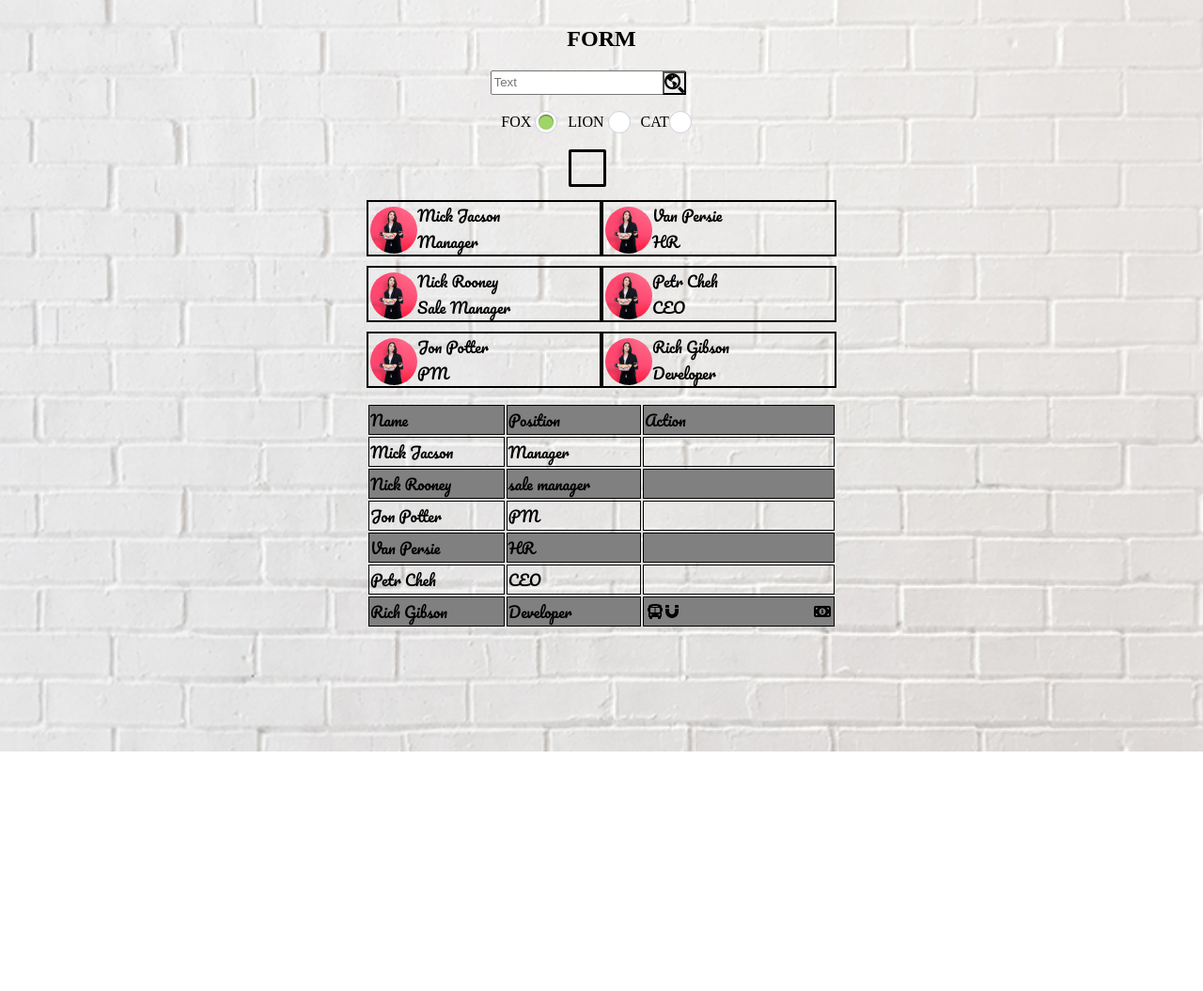
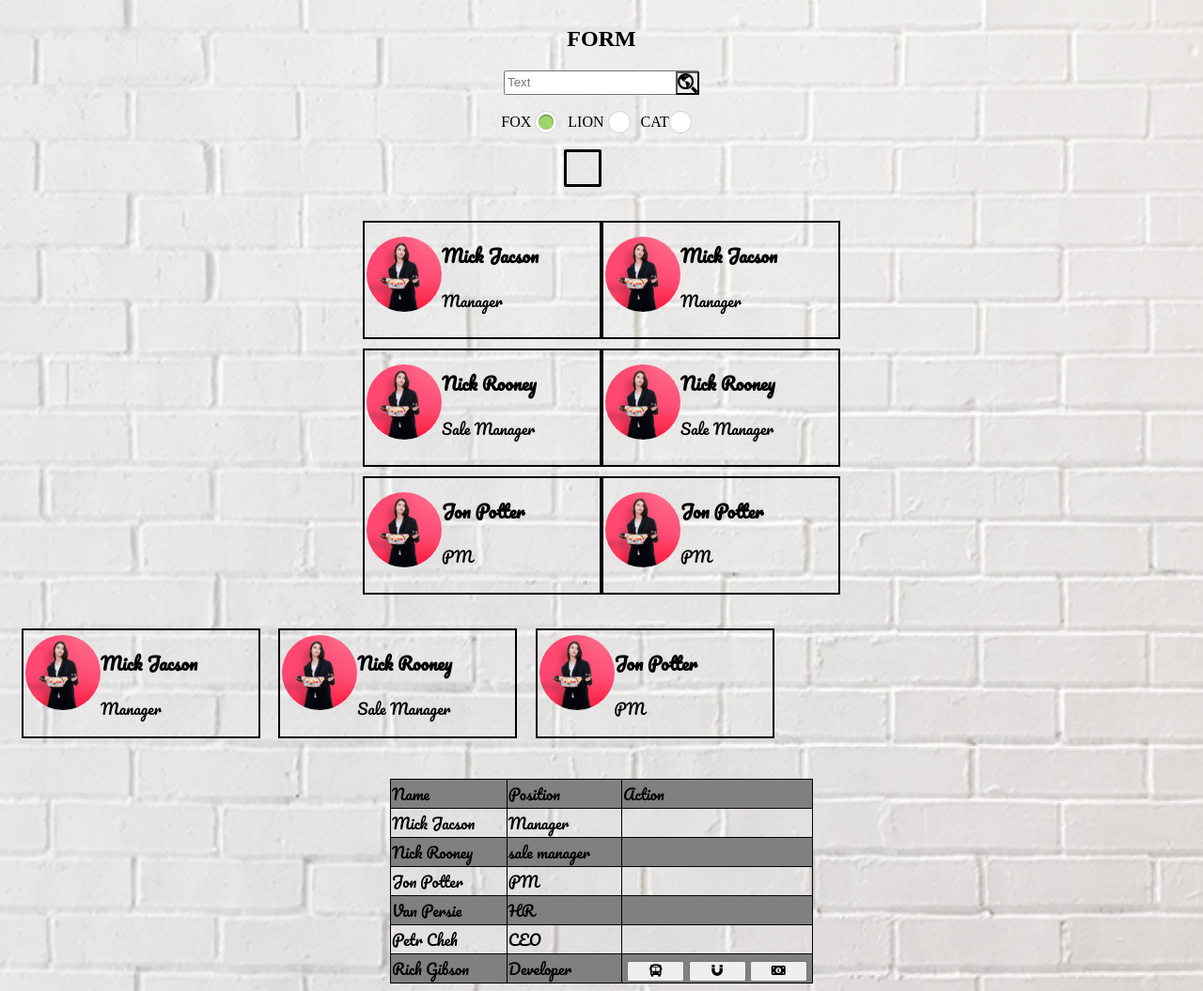
Before and after one commit to AndriiKostela/blabla, a plain HTML site: page index.html in a window 1280 px wide. Shown: the whole page at 94% size. Before the commit the page ends 800 px from the top, so only its background shows below. Drawn offline with Linux system fonts and the light colour scheme.

Commit message:
Initial123456

```diff
--- a/css/main.css
+++ b/css/main.css
@@ -1,58 +1,105 @@
-body{
+body {
     background-image: url(../img/back.jpg);
     background-size: cover;
     background-repeat: no-repeat;
 }
 
-.form{
+.form {
     display: flex;
     flex-direction: column;
-    align-items:center;
+    align-items: center;
 }
 
-#text{
+#text {
     height: 20px;
+    right: 125px;
     padding-right: 25px;
-
-
-}
-.text{
-     display:block;
-     margin-bottom: 20px;
-
 }
 
+.text {
+    margin-bottom: 20px;
+    position: relative;
+}
 
-.list{
-    display: flex;
-    width: auto;
-    flex-direction: row;
-    justify-content:center;
-    margin-top: 100px;
-}
-.btn{
+.btn {
     width: 25px;
     height: 25px;
     background-image: url(../img/search.png);
     background-size: cover;
-     position: relative;
+    position: absolute;
     vertical-align: middle;
-    right: 29px;
+    right: 0;
+    top: 1px;
 }
 
+.radio {
+    vertical-align: top;
+    width: 17px;
+    height: 17px;
+    margin: 0 3px 0 0;
+}
+
+.radio+label {
+    cursor: pointer;
+}
+
+.radio:not(checked) {
+    position: absolute;
+    opacity: 0;
+}
+
+.radio:not(checked)+label {
+    position: relative;
+    padding: 0 0 0 35px;
+}
+
+.radio:not(checked)+label:before {
+    content: '';
+    position: absolute;
+    top: -3px;
+    left: 0;
+    width: 22px;
+    height: 22px;
+    border: 1px solid #CDD1DA;
+    border-radius: 50%;
+    background: #FFF;
+}
+
+.radio:not(checked)+label:after {
+    content: '';
+    position: absolute;
+    top: 1px;
+    left: 4px;
+    width: 16px;
+    height: 16px;
+    border-radius: 50%;
+    background: #9FD468;
+    box-shadow: inset 0 1px 1px rgba(0, 0, 0, .5);
+    opacity: 0;
+}
+
+.radio:checked+label:after {
+    opacity: 1;
+}
+
+.checkbox {
+    margin-top: 20px;
+    height: 40px;
+    width: 40px;
+}
 
 input[type="checkbox"] {
     display: none;
-
 }
 
-input[type="checkbox"] + label {
-    position: relative;
-    padding-left: 10px;
+input[type="checkbox"]+label {
+    height: 40px;
+    width: 40px;
+    position: absolute;
     margin-left: 20px;
 }
 
-input[type="checkbox"] + label:before {
+input[type="checkbox"]+label:before {
     content: ' ';
     position: absolute;
     top: 0;
@@ -64,126 +111,184 @@ input[type="checkbox"] + label:before {
     box-sizing: border-box;
 }
 
-input[type="checkbox"]:checked + label:after {
+input[type="checkbox"]:checked+label:after {
     content: '\263B';
     position: absolute;
     top: -11px;
-    right: 15px;
+    right: 46px;
     width: 40px;
     height: 40px;
     color: green;
     font-size: 48px;
 }
-.checkbox{
+
+.list {
+    display: flex;
+    width: auto;
+    flex-direction: row;
+    justify-content: center;
+    margin-top: 100px;
     margin-top: 20px;
+    font-family: 'Pacifico', cursive;
 }
-.list{
+
+.logo {
+    margin-left: 2px;
+    margin-top: 5px;
+    float: left;
+}
+
+.list ul {
+    padding-left: 0;
+}
+
+.list ul li {
+    border: 2px solid black;
+    width: 250px;
+    overflow: hidden;
+    display: block;
+}
+
+.list ul li img {
+    height: 80px;
+    border-radius: 50%;
+}
+
+.list ul :last-child {
+    margin-top: 10px;
+}
+
+.list ul :first-child {
+    margin-bottom: 10px;
+}
+
+h3 p {
+    float: left;
+}
+.list2 {
+    margin-top: 100px;
     margin-top: 20px;
     font-family: 'Pacifico', cursive;
 
 }
-.list ul li{
-    border:2px solid black;
+
+.logo {
+    margin-left: 2px;
+    margin-top: 5px;
+    float: left;
+
+}
+
+.list2 ul {
+    padding-left: 0;
+
+}
+
+.list2 ul li {
+    border: 2px solid black;
+    width: 250px;
     overflow: hidden;
-    width: 250px;
-    box-sizing: border-box;
-    display: flex;
+    display: inline-block;
+    margin-bottom:20px;
+    margin-left:15px;
+    position:relative;
+
 
 
 
 }
-.list ul li img{
-    height: 50px;
+
+.list2 ul li img {
+    height: 80px;
     border-radius: 50%;
-    margin-left: 2px;
-    margin-top: 5px;
 }
 
- .list ul li + li{
-     margin-top: 10px;
- }
- .list ul{
-     padding-left: 0;
- }
-
- .table tr:nth-child(odd){
-     background-color:grey;
- }
- .table{
-   margin-top: 100px;
-   margin:auto;
-   font-family: 'Pacifico', cursive;
-   width: 500px;
 
 
+h3 p {
+    float: left;
 }
+
+.table tr:nth-child(odd) {
+    background-color: grey;
+}
+
+.table {
+    margin: auto;
+    font-family: 'Pacifico', cursive;
+    width: 450px;
+    border-collapse: collapse;
+
+}
+
 .table tr td {
-     border:1px solid black;
+    border: 1px solid black;
+
 }
-.table :last-child{
-    width:200px;
+
+.table tr td:last-child {
+    width: 200px;
+    table-layout: fixed;
 }
-.table tr:hover{
+
+.table tr:hover {
     background-color: darkgrey;
 }
 
-.radio {
-  vertical-align: top;
-  width: 17px;
-  height: 17px;
-  margin: 0 3px 0 0;
+#bus:hover {
+    background-color: red;
+    float: left;
 }
-.radio + label {
-  cursor: pointer;
+
+#magneto:hover {
+    background-color: green;
+    float: left;
 }
-.radio:not(checked) {
-  position: absolute;
-  opacity: 0;
+
+#money:hover {
+    background-color: blue;
+    float: left;
 }
-.radio:not(checked) + label {
-  position: relative;
-  padding: 0 0 0 35px;
+
+.action1 {
+    text-align: center;
+    overflow: hidden;
 }
-.radio:not(checked) + label:before {
-  content: '';
-  position: absolute;
-  top: -3px;
-  left: 0;
-  width: 22px;
-  height: 22px;
-  border: 1px solid #CDD1DA;
-  border-radius: 50%;
-  background: #FFF;
+
+.btn1 i {
+    width: 45px;
+    height: 15px;
 }
-.radio:not(checked) + label:after {
-  content: '';
-  position: absolute;
-  top: 1px;
-  left: 4px;
-  width: 16px;
-  height: 16px;
-  border-radius: 50%;
-  background: #9FD468;
-  box-shadow: inset 0 1px 1px rgba(0,0,0,.5);
-  opacity: 0;
+
+.btn2 i {
+    width: 45px;
+    height: 15px;
+}
+
+.btn3 i {
+    width: 45px;
+    height: 15px;
+}
+
+@media screen and (max-width: 750px){
+.list {
+
+    flex-direction: column;
+   align-items: center;
+}
 
 }
-.radio:checked + label:after {
-  opacity: 1;
-}
-#bus:hover{
-    background-color: red;
+@media screen and (max-width: 750px){
+.table {
+    overflow: scroll;
 
 }
-#magneto:hover{
-    background-color: green;
+}
 
+@media screen and (max-width: 828px){
+.list2 ul li {
+
+     float:left;
+     width: 95%;
 }
-#money:hover{
-    background-color: blue;
-
 }
-tr .action1 i {
-    display: table-cell;
-    text-align: right;
-}
--- a/index.html
+++ b/index.html
@@ -3,6 +3,7 @@
 
 <head>
     <meta charset="UTF-8">
+    <meta name="viewport" content="width=device-width, initial-scale=1">
     <title>blabla</title>
     <link href="https://fonts.googleapis.com/css?family=Pacifico" rel="stylesheet">
     <link rel="stylesheet" href="css/main.css" type="text/css">
@@ -32,23 +33,72 @@
 
         </section>
     </form>
-
     <section class="list">
         <div class="list1">
             <ul>
-                <li><img src="img/girl.jpg" alt="girl"> Mick Jacson <br>Manager </li>
-                <li><img src="img/girl.jpg" alt="girl">Nick Rooney <br>Sale Manager</li>
-                <li><img src="img/girl.jpg" alt="girl">Jon Potter <br>PM</li>
+                <li>
+                    <div class="logo"><img src="img/girl.jpg" alt="girl"></div>
+                    <h3>Mick Jacson </h3>
+                    <p>Manager </p>
+                </li>
+                <li>
+                    <div class="logo"><img src="img/girl.jpg" alt="girl"></div>
+                    <h3>Nick Rooney </h3>
+                    <p>Sale Manager</p>
+                </li>
+                <li>
+                    <div class="logo"> <img src="img/girl.jpg" alt="girl"></div>
+                    <h3>Jon Potter</h3>
+                    <p>PM </p>
+                </li>
             </ul>
         </div>
-        <div>
+        <div class="list1">
             <ul>
-                <li><img src="img/girl.jpg" alt="girl">Van Persie <br>HR</li>
-                <li><img src="img/girl.jpg" alt="girl">Petr Cheh <br>CEO</li>
-                <li><img src="img/girl.jpg" alt="girl">Rich Gibson <br>Developer</li>
+                <li>
+                    <div class="logo"><img src="img/girl.jpg" alt="girl"></div>
+                    <h3>Mick Jacson </h3>
+                    <p>Manager </p>
+                </li>
+                <li>
+                    <div class="logo"><img src="img/girl.jpg" alt="girl"></div>
+                    <h3>Nick Rooney </h3>
+                    <p>Sale Manager</p>
+                </li>
+                <li>
+                    <div class="logo"> <img src="img/girl.jpg" alt="girl"></div>
+                    <h3>Jon Potter</h3>
+                    <p> PM </p>
+                </li>
+            </ul>
+            </div>
+        </div>
+    </section>
+
+    <section class="list3">
+        <div class="list2">
+            <ul>
+                <li>
+                    <div class="logo"><img src="img/girl.jpg" alt="girl"></div>
+                    <h3>Mick Jacson </h3>
+                    <p>Manager </p>
+                </li>
+                <li>
+                    <div class="logo"><img src="img/girl.jpg" alt="girl"></div>
+                    <h3>Nick Rooney </h3>
+                    <p>Sale Manager</p>
+                </li>
+                <li>
+                    <div class="logo"> <img src="img/girl.jpg" alt="girl"></div>
+                    <h3>Jon Potter</h3>
+                    <p>PM </p>
+                </li>
             </ul>
         </div>
     </section>
+
+
+
     <section class "tables">
         <table class="table">
             <tr>
@@ -85,12 +135,14 @@
             <tr>
                 <td>Rich Gibson</td>
                 <td>Developer</td>
-                <td class="action1" >
-                    <i id="bus" class="fa fa-bus" aria-hidden="true"></i>
-                    <i id="magneto" class="fa fa-magnet" aria-hidden="true"></i>
-                    <i id="money" class="fa fa-money" aria-hidden="true"></i>
+                <td class="action1">
+                    <button class="btn1" type="submit"><i id="bus" class="fa fa-bus" aria-hidden="true"></i></button>
+                    <button class="btn2" type="submit"> <i id="magneto" class="fa fa-magnet" aria-hidden="true"></i></button>
+                    <button class="btn3" type="submit"> <i id="money" class="fa fa-money" aria-hidden="true"></i></button>
+
                 </td>
             </tr>
+
         </table>
 
     </section>
```
